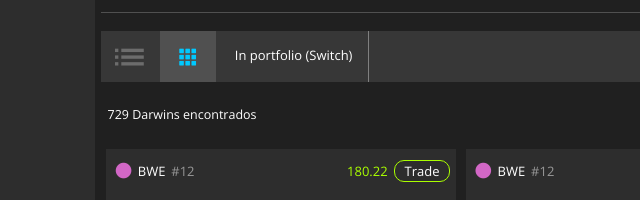
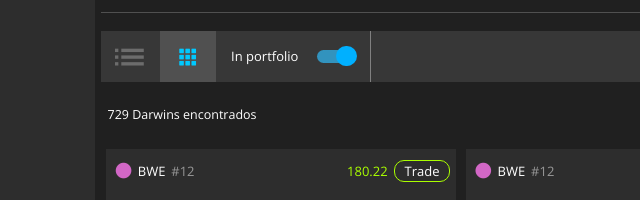
Before and after one commit to twister88888/test-darwinex, a website: page src/html/index.html in a window 1280 px wide. Shown: the part 190-390 px from the top of the page, 93-733 px from the left. Drawn offline with nearby package versions, Linux system fonts and the light colour scheme.

Commit message:
Added switch in nav

```diff
--- a/src/html/index.html
+++ b/src/html/index.html
@@ -104,7 +104,11 @@
                   <i class="icon icon-grid"></i>
                 </span>
                 <div class="nav__item nav__filter">
-                  <span>In portfolio (Switch)</span>
+                  <span>In portfolio</span>
+                  <label class="nav__switch">
+                    <input type="checkbox" checked>
+                    <div class="nav__slider nav__slider--round"></div>
+                  </label>
                 </div>
               </div>
               <div class="nav__item nav__order dropdown">
--- a/src/scss/nav.scss
+++ b/src/scss/nav.scss
@@ -13,9 +13,63 @@
   border-width: 0 1px 0 0;
 }
 
+.nav__switch {
+  display: inline-block;
+  height: px-rem(22);
+  left: px-rem(10);
+  margin-left: px-rem(15);
+  margin-right: px-rem(15);
+  position: relative;
+  top: px-rem(13);
+  width: 38px;
+  input {
+    display:none;
+    &:checked + .nav__slider {
+      background-color: #3293be;
+    }
+    &:focus + .nav__slider {
+      box-shadow: 0 0 1px #2196F3;
+    }
+    &:checked + .nav__slider:before {
+      -webkit-transform: translateX(22px);
+      -ms-transform: translateX(22px);
+      transform: translateX(22px);
+    }
+  }
+}
+
+.nav__slider {
+  background-color: #1B739B;
+  bottom: 0;
+  cursor: pointer;
+  left: 0;
+  position: absolute;
+  right: 0;
+  top: 0;
+  -webkit-transition: .4s;
+  transition: .4s;
+  &:before {
+    background-color: #00B0FF;
+    bottom: -3px;
+    content: "";
+    height: px-rem(33);
+    left: px-rem(-5);
+    position: absolute;
+    width: px-rem(33);
+    -webkit-transition: .4s;
+    transition: .4s;
+  }
+  &.nav__slider--round {
+    border-radius: 34px;
+    &:before {
+      border-radius: 50%;
+    }
+  }
+}
+
 .nav__filter {
-  padding-left: px-rem(25);
-  padding-right: px-rem(25);
+  padding-left: px-rem(19);
+  padding-right: px-rem(19);
 }
 
 .nav__order {
```
Also changed, not shown: dist/css/style.css, dist/index.html, src/css/style.css, 1 other file.
